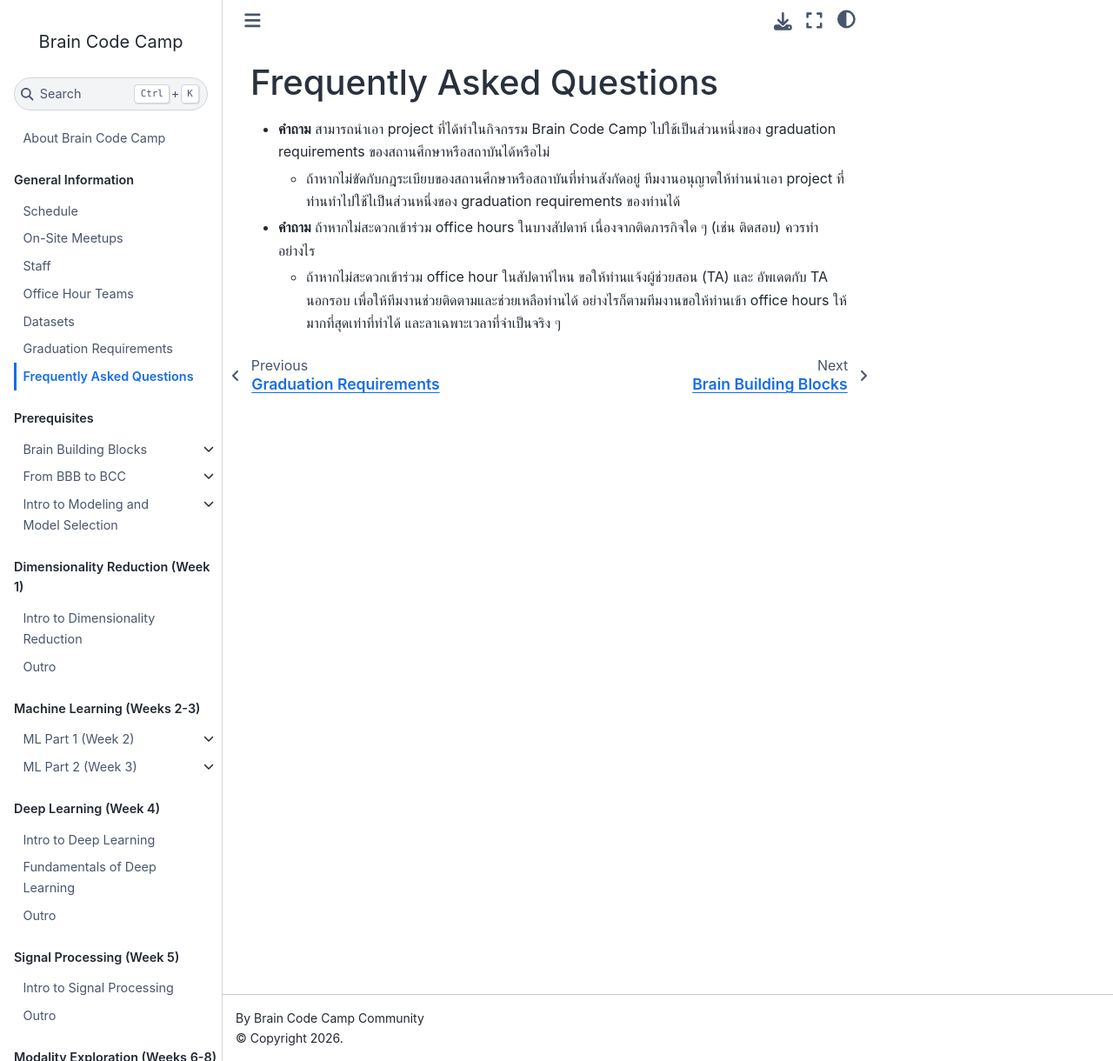
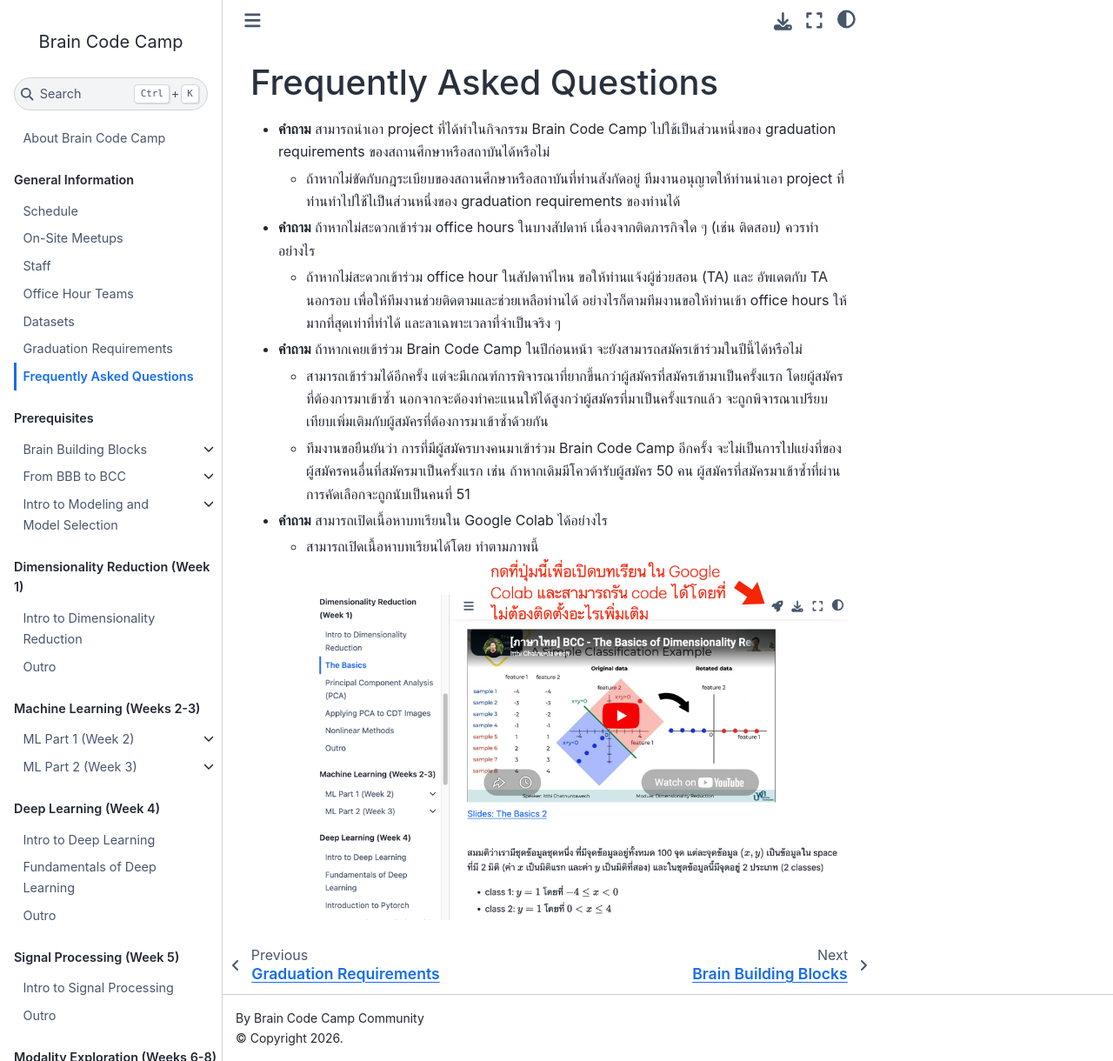
Before and after one commit to braincodecamp/brainCodeCamp2026, a Jupyter Book: the page built from GeneralInfo/FAQ.md, in a window 1280 px wide and 1220 px high. Shown: the whole window at 87% size. Built offline with Jupyter Book 1.0.4 settings and Sphinx 7.4.7 and the Sphinx Book theme 1.1.4, drawn with Linux system fonts in a browser that asks for light colours; pages that are not in the unit, such as notebooks, are missing from menus.

Commit message:
Add instructional image and update FAQ for opening notebooks in Colab

```diff
--- a/GeneralInfo/FAQ.md
+++ b/GeneralInfo/FAQ.md
@@ -6,3 +6,11 @@
 
 - **คำถาม** ถ้าหากไม่สะดวกเข้าร่วม office hours ในบางสัปดาห์ เนื่องจากติดภารกิจใด ๆ (เช่น ติดสอบ) ควรทำอย่างไร
   - ถ้าหากไม่สะดวกเข้าร่วม office hour ในสัปดาห์ไหน ขอให้ท่านแจ้งผู้ช่วยสอน (TA) และ อัพเดตกับ TA นอกรอบ เพื่อให้ทีมงานช่วยติดตามและช่วยเหลือท่านได้ อย่างไรก็ตามทีมงานขอให้ท่านเข้า office hours ให้มากที่สุดเท่าที่ทำได้ และลาเฉพาะเวลาที่จำเป็นจริง ๆ
+
+- **คำถาม** ถ้าหากเคยเข้าร่วม Brain Code Camp ในปีก่อนหน้า จะยังสามารถสมัครเข้าร่วมในปีนี้ได้หรือไม่
+  - สามารถเข้าร่วมได้อีกครั้ง แต่จะมีเกณฑ์การพิจารณาที่ยากขึ้นกว่าผู้สมัครที่สมัครเข้ามาเป็นครั้งแรก โดยผู้สมัครที่ต้องการมาเข้าซ้ำ นอกจากจะต้องทำคะแนนให้ได้สูงกว่าผู้สมัครที่มาเป็นครั้งแรกแล้ว จะถูกพิจารณาเปรียบเทียบเพิ่มเติมกับผู้สมัครที่ต้องการมาเข้าซ้ำด้วยกัน
+  - ทีมงานขอยืนยันว่า การที่มีผู้สมัครบางคนมาเข้าร่วม Brain Code Camp อีกครั้ง จะไม่เป็นการไปแย่งที่ของผู้สมัครคนอื่นที่สมัครมาเป็นครั้งแรก เช่น ถ้าหากเดิมมีโควต้ารับผู้สมัคร 50 คน ผู้สมัครที่สมัครมาเข้าซ้ำที่ผ่านการคัดเลือกจะถูกนับเป็นคนที่ 51
+
+- **คำถาม** สามารถเปิดเนื้อหาบทเรียนใน Google Colab ได้อย่างไร
+  - สามารถเปิดเนื้อหาบทเรียนได้โดย ทำตามภาพนี้
+  ![วิธีการเปิดเนื้อหาบทเรียนใน Google Colab](/assets/img-general/how-to-open-in-colab.png)
```
Also changed, not shown: assets/img-general/how-to-open-in-colab.png (added).
